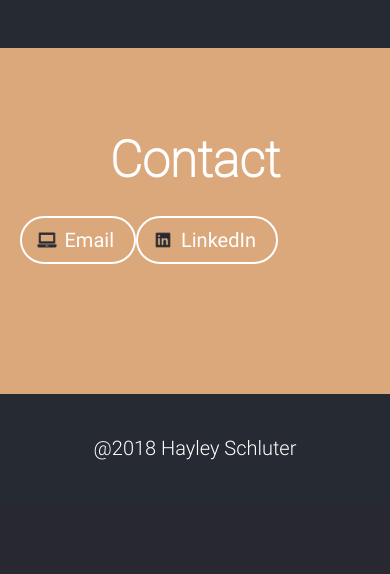
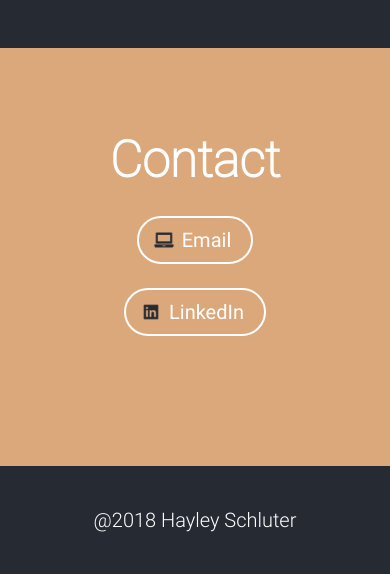
Before and after one commit to Hydriad/hydriad.github.io, a PHP site: page / in a window 390 px wide. Shown: the part 4838-5412 px from the top of the page. Before the commit the page ends 5298 px from the top, so only its background shows below. Run offline with PHP 8.4, Linux system fonts and the light colour scheme.

Commit message:
Update style.css

```diff
--- a/styles/style.css
+++ b/styles/style.css
@@ -399,6 +399,9 @@
   zoom: 1;
   /* For IE 6/7 */ }
 
+.span_1_of_2 {
+  width: 48%; }
+
 /*  GRID OF THREE  */
 .span_3_of_3 {
   width: 100%; }
@@ -419,7 +422,7 @@
   .col {
     margin: 1% 0 1% 0%; }
 
-  .span_3_of_3, .span_2_of_3, .span_1_of_3, .span_1_of_5 {
+  .span_3_of_3, .span_2_of_3, .span_1_of_3, .span_1_of_5, .span_1_of_2 {
     width: 100%; }
 
   .uparrow {
```
